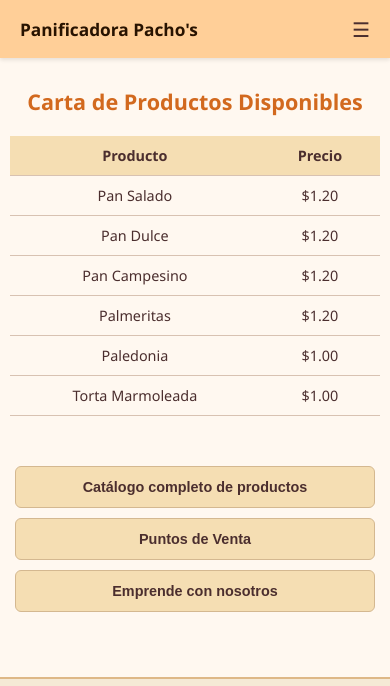
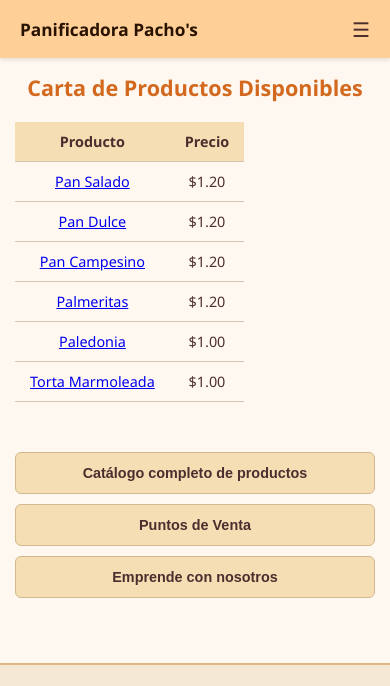
Before and after one commit to SamuelS013/WebPachos, a plain HTML site: page index.html in a window 390 px wide. Shown: the top 686 px of the page. Drawn offline with Linux system fonts and the light colour scheme.

Commit message:
Add files via upload

```diff
--- a/estilos.css
+++ b/estilos.css
@@ -33,44 +33,36 @@ body {
     user-select: none;
 }
 
-/* NUEVOS ESTILOS PARA EL CONTENEDOR DE LA TABLA */
 .tabla-seccion {
     width: 100%;
-    max-width: 800px; /* Ancho máximo para la sección de tabla en PC */
-    margin: 20px auto; /* Centra la sección de tabla y le da un margen */
-    padding: 0 20px; /* Añade un padding para evitar que la tabla se pegue a los bordes */
-    box-sizing: border-box; /* Incluye padding en el width */
-    overflow-x: auto; /* Permite el scroll horizontal para la tabla */
-    -webkit-overflow-scrolling: touch; /* Mejora el scroll en iOS */
-    text-align: center; /* Centra el título H1 dentro de esta sección */
+    max-width: 800px;
+    margin: 20px auto;
+    padding: 0 20px;
+    box-sizing: border-box;
+    text-align: center; /* Centra el H1 y otros elementos de línea */
 }
 
-/* Estilos para el título H1 dentro de la sección de tabla */
 .tabla-seccion h1 {
     color: #d2691e;
     margin-bottom: 20px;
 }
 
-/* Estilos para las tablas */
 table {
-    width: 100%; /* La tabla ocupa el 100% de su contenedor (.tabla-seccion) */
+    display: block; /* Hace que la tabla se comporte como un bloque para centrado */
+    overflow-x: auto; /* Permite el scroll horizontal si el contenido es demasiado ancho */
+    -webkit-overflow-scrolling: touch;
+    width: 100%; /* Ocupa el 100% del contenedor .tabla-seccion */
+    max-width: 700px; /* Ancho máximo para pantallas grandes */
+    margin: 0 auto; /* Centra la tabla dentro de .tabla-seccion */
     border-collapse: collapse;
     font-size: 1.2em;
-    /* NO NECESITAMOS max-width aquí, ya lo controla el .tabla-seccion */
-    /* NO NECESITAMOS margin: auto aquí, ya lo controla el .tabla-seccion */
-    display: table; /* Volvemos al display table por defecto, el overflow lo maneja el padre */
-    white-space: nowrap; /* Evita que el contenido de la tabla se rompa si es muy largo */
-}
-
-table a {
-    color: inherit;
-    text-decoration: none;
 }
 
 th, td {
     padding: 15px 20px;
     border-bottom: 1px solid #d8c2b2;
     text-align: center; /* Centra el contenido de las celdas */
+    white-space: nowrap; /* Evita que el texto de la celda se rompa */
 }
 
 th {
@@ -81,11 +73,10 @@ tr:hover {
     background-color: #faeee0;
 }
 
-/* Contenedor principal del resto del contenido */
 .contenido {
     padding: 20px;
     max-width: 800px;
-    margin: 20px auto; /* Centra el contenedor principal y le da margen superior */
+    margin: 20px auto;
     width: 100%;
     box-sizing: border-box;
 }
@@ -271,7 +262,6 @@ footer {
     font-weight: bold;
 }
 
-
 @media screen and (max-width: 768px) {
     body {
         font-size: 0.9em;
@@ -289,31 +279,30 @@ footer {
         font-size: 1.4em;
     }
 
-    /* Ajustes para la nueva sección de tabla en móvil */
     .tabla-seccion {
-        margin: 15px auto; /* Centra la sección de tabla con margen en móvil */
-        padding: 0 10px; /* Reduce el padding en móvil */
+        margin: 15px auto;
+        padding: 0 10px; /* Pequeño padding para los bordes de la pantalla */
     }
 
     .tabla-seccion h1 {
-        font-size: 1.5em; /* Ajusta el tamaño del título en móvil */
+        font-size: 1.5em;
     }
 
     table {
         font-size: 1em;
-        /* La tabla ya usa width: 100% de su contenedor (.tabla-seccion)
-           y el .tabla-seccion tiene overflow-x: auto y está centrado,
-           así que debería funcionar bien */
+        width: calc(100% - 10px); /* Un poco menos del 100% para evitar scroll no deseado */
+        margin: 0 auto; /* Asegura el centrado en móvil */
+        /* overflow-x: auto; y display: block; se heredan */
     }
 
     th, td {
         padding: 10px 15px;
-        text-align: center; /* Centra el contenido de las celdas en móvil */
+        text-align: center;
     }
 
     .contenido {
         padding: 15px;
-        margin-top: 15px; /* Ajuste el margen superior del contenido */
+        margin-top: 15px;
     }
 
     footer {
```
Also changed, not shown: index.html (+0 -2 lines).
